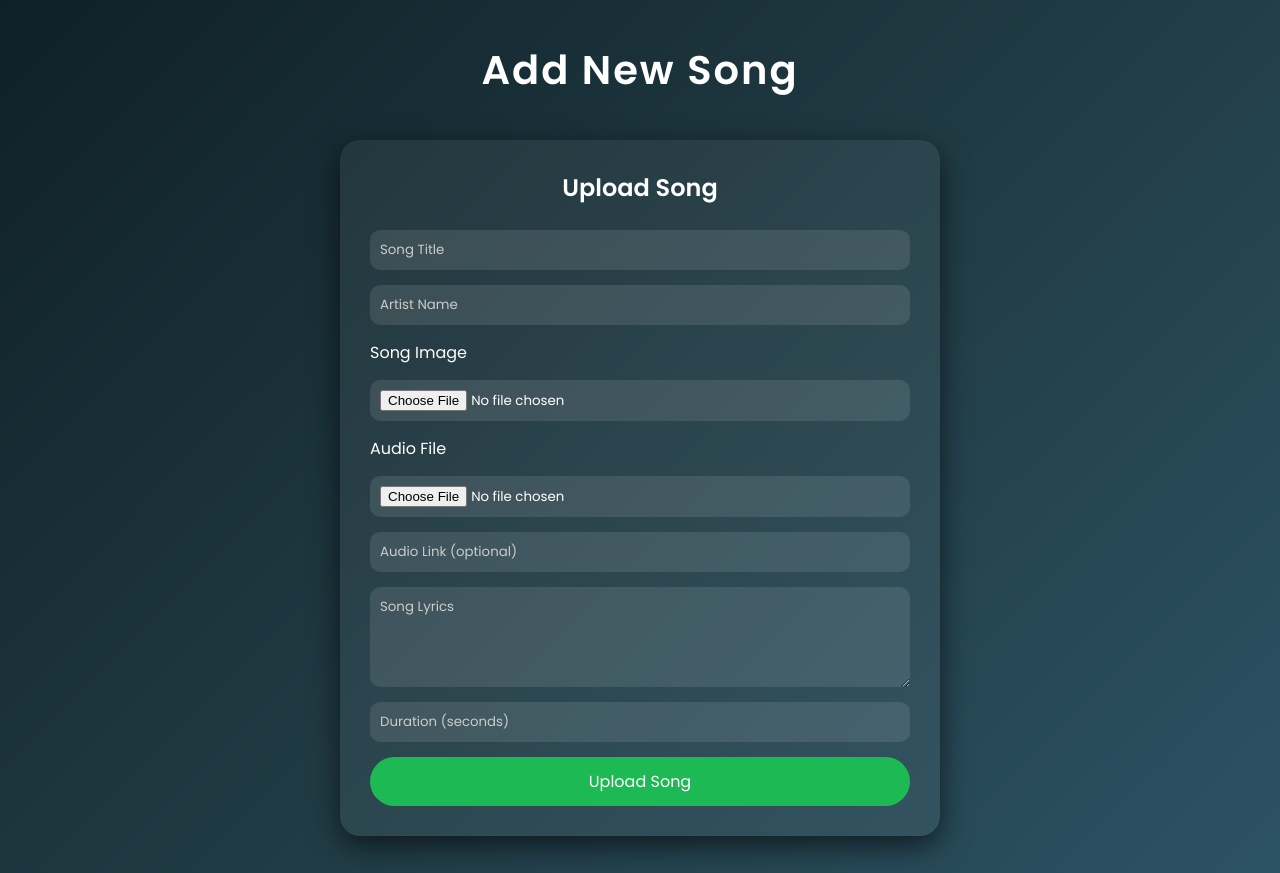
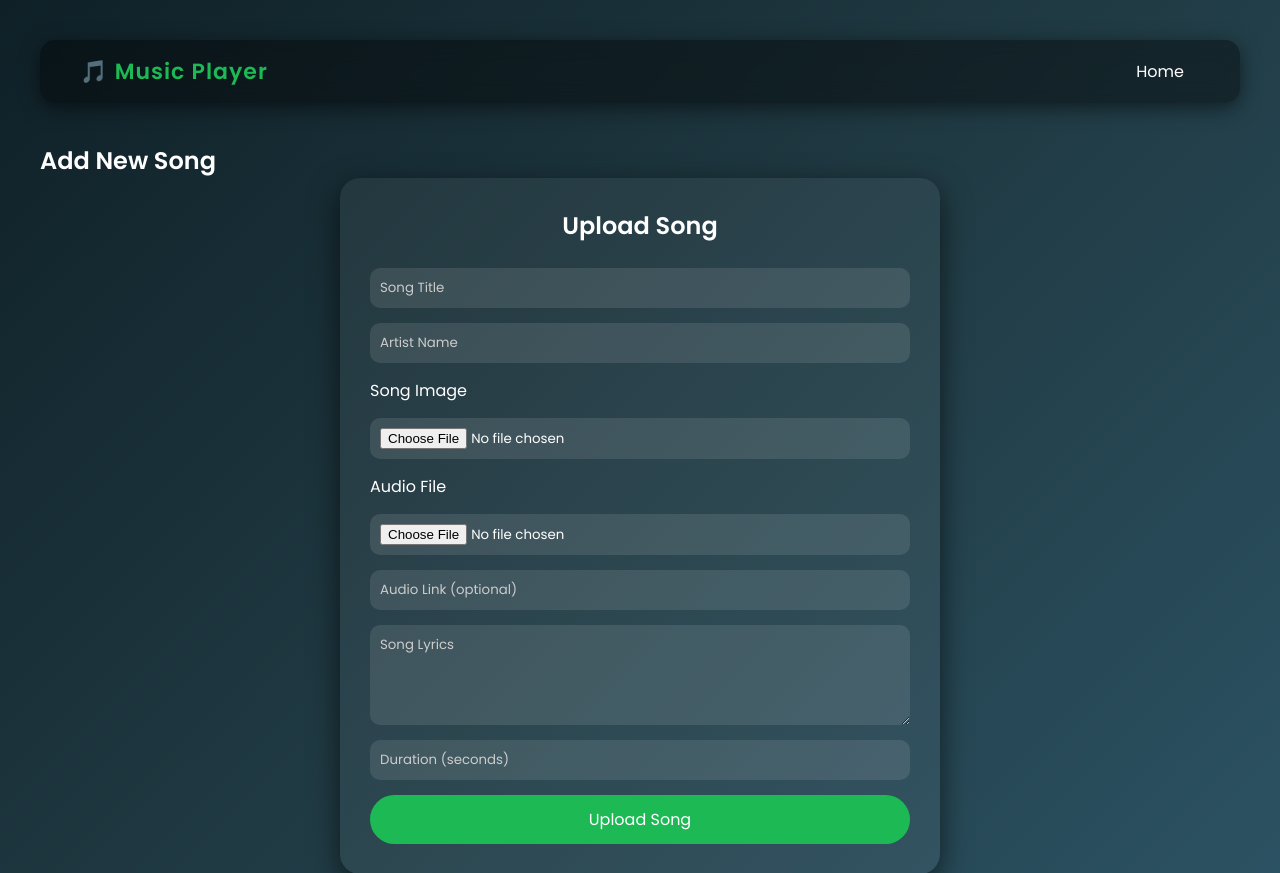
Before and after one commit to Vinraj1/Music_app, a Django app: template Music_app/templates/upload_song.html in a window 1280 px wide. Shown: the top 873 px of the page. Run offline with Django 3.2, Linux system fonts and the light colour scheme; the template is opened without the code that fills it, so the values that code supplies are empty.

Commit message:
Added features

```diff
--- a/Music_app/static/style.css
+++ b/Music_app/static/style.css
@@ -58,6 +58,7 @@ h1 {
     justify-content: center;
     gap: 120px;
 }
+
 .music-container {
     justify-content: center;
 }
@@ -107,16 +108,6 @@ h1 {
     font-weight: 500;
 }
 
-/* Audio Player */
-
-audio {
-    width: 100%;
-    max-width: 280px;
-    margin-top: 10px;
-    border-radius: 50px;
-    outline: none;
-}
-
 /* Progress Bar */
 
 .progress-bar {
@@ -129,7 +120,7 @@ audio {
 
 .progress {
     height: 100%;
-    width: 0%;
+    width: 20%;
     background: #1db954;
     transition: width 0.2s;
 }
@@ -218,28 +209,28 @@ audio {
 
 /* Floating Add Song Button */
 
-.add-song-btn{
-position:fixed;
-bottom:40px;
-right:40px;
-width:60px;
-height:60px;
-background:#1db954;
-color:white;
-font-size:36px;
-border-radius:50%;
-display:flex;
-align-items:center;
-justify-content:center;
-text-decoration:none;
-box-shadow:0 10px 25px rgba(0,0,0,0.5);
-transition:0.3s;
-z-index:999;
+.add-song-btn {
+    position: fixed;
+    bottom: 40px;
+    right: 40px;
+    width: 60px;
+    height: 60px;
+    background: #1db954;
+    color: white;
+    font-size: 36px;
+    border-radius: 50%;
+    display: flex;
+    align-items: center;
+    justify-content: center;
+    text-decoration: none;
+    box-shadow: 0 10px 25px rgba(0, 0, 0, 0.5);
+    transition: 0.3s;
+    z-index: 999;
 }
 
-.add-song-btn:hover{
-transform:scale(1.15) rotate(90deg);
-background:#1ed760;
+.add-song-btn:hover {
+    transform: scale(1.15) rotate(90deg);
+    background: #1ed760;
 }
 
 .upload-container {
@@ -297,3 +288,97 @@ background:#1ed760;
     transform: scale(1.05);
     background: #1ed760;
 }
+
+/* Audio Player Styling */
+
+.fc-media {
+    width: 100%;
+    height: 40px;
+    margin-top: 12px;
+    border-radius: 25px;
+    outline: none;
+    background: #111;
+}
+
+/* Chrome / Edge audio styling */
+
+.fc-media::-webkit-media-controls-panel {
+    background: #bfbaba;
+    border-radius: 25px;
+}
+
+.fc-media::-webkit-media-controls-play-button {
+    filter: invert(1);
+}
+
+.fc-media::-webkit-media-controls-volume-slider {
+    filter: invert(1);
+}
+
+.fc-media::-webkit-media-controls-timeline {
+    filter: invert(1);
+}
+
+/* Firefox */
+
+.fc-media::-moz-range-track {
+    background: #1db954;
+}
+
+/* Hover effect */
+
+.fc-media:hover {
+    transform: scale(1.02);
+    transition: 0.3s;
+}
+
+/* Audio Player */
+
+audio {
+    width: 100%;
+    max-width: 280px;
+    margin-top: 10px;
+    border-radius: 50px;
+    outline: none;
+}
+
+/* NAVBAR */
+
+.navbar {
+    position: sticky;
+    top: 0;
+    z-index: 1000;
+    background: rgba(0, 0, 0, 0.6);
+    backdrop-filter: blur(10px);
+    display: flex;
+    justify-content: space-between;
+    align-items: center;
+    padding: 15px 40px;
+    background: rgba(0, 0, 0, 0.4);
+    backdrop-filter: blur(10px);
+    border-radius: 15px;
+    margin-bottom: 40px;
+    box-shadow: 0 5px 20px rgba(0, 0, 0, 0.5);
+}
+
+.logo {
+    font-size: 22px;
+    font-weight: 600;
+    letter-spacing: 1px;
+    color: #1db954;
+}
+
+.nav-right a {
+    text-decoration: none;
+    color: white;
+    margin-left: 20px;
+    font-size: 16px;
+    padding: 8px 16px;
+    border-radius: 20px;
+    transition: 0.3s;
+}
+
+.nav-right a:hover {
+    background: #1db954;
+    transform: scale(1.05);
+}
--- a/Music_app/templates/upload_song.html
+++ b/Music_app/templates/upload_song.html
@@ -13,7 +13,19 @@
 
 <body>
 
-    <h1>Add New Song</h1>
+    <nav class="navbar">
+
+        <div class="nav-left">
+            <span class="logo">🎵 Music Player</span>
+        </div>
+
+        <div class="nav-right">
+            <a href="{% url 'Music_app:index' %}">Home</a>
+        </div>
+
+    </nav>
+
+    <h2>Add New Song</h2>
 
     <div class="upload-container">
 
--- a/Music_app/views.py
+++ b/Music_app/views.py
@@ -30,6 +30,6 @@ def upload_song(request):
             duration=duration
         )
 
-        return redirect("index")
+        return redirect('/')
 
     return render(request,"upload_song.html")
```
Also changed, not shown: Music_app/static/script.js (+18 -0 lines), Music_app/templates/main.html (+13 -1 lines), db.sqlite3, media/media/Mahavatar-Narsimha-Hindi-Original-Motion-Picture-Soundtrack-Hindi-2025-20250708120_G1o08t3.jpg (added), media/media/download.jpg (added), media/media/download_mGCOU7E.jpg (added), 3 other files. Lines whose indentation alone changed are shown as unchanged.
